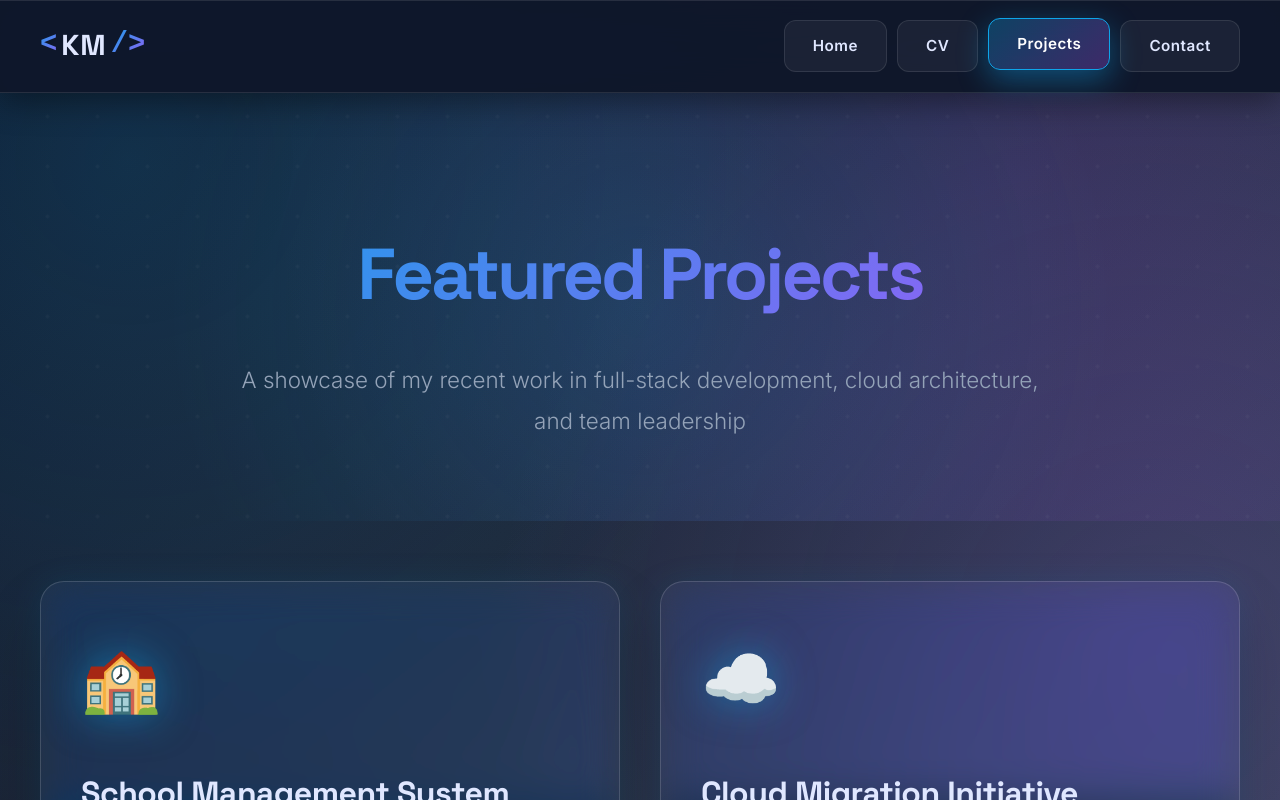
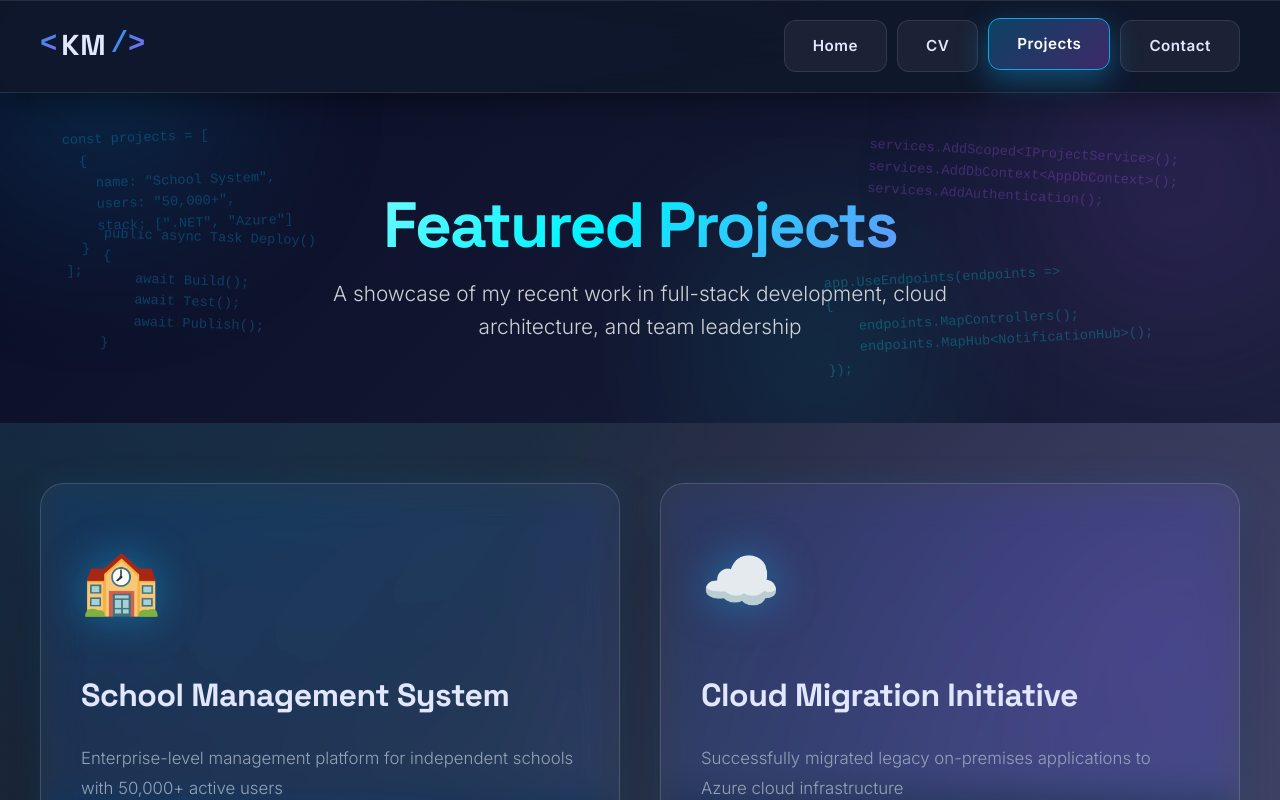
Before and after one commit to KevMain/next.kevin-main.com, a Vue app in the folder frontend/: page /projects in a window 1280 px wide. Shown: the top 800 px of the page. Built offline with nearby package versions, Linux system fonts and the light colour scheme.

Commit message:
Updated header

```diff
--- a/frontend/src/views/CV.vue
+++ b/frontend/src/views/CV.vue
@@ -12,6 +12,41 @@
       <!-- Hero Section -->
       <header class="hero">
         <div class="hero-background">
+          <!-- Code snippets background -->
+          <div class="code-background">
+            <pre class="code-snippet code-snippet-1">
+public class Developer {
+    public string Name => "Kevin Main";
+    public int Experience => 20;
+    public string[] Skills => new[] {
+        ".NET", "Azure", "Vue.js",
+        "React", "Microservices"
+    };
+}</pre>
+            <pre class="code-snippet code-snippet-2">
+const architect = {
+  async design() {
+    return await this
+      .analyze()
+      .plan()
+      .implement();
+  }
+};</pre>
+            <pre class="code-snippet code-snippet-3">
+app.UseRouting();
+app.UseAuthentication();
+app.UseAuthorization();
+app.MapControllers();
+app.Run();</pre>
+            <pre class="code-snippet code-snippet-4">
+[HttpGet]
+public async Task&lt;IActionResult&gt; Get()
+{
+    var result = await service.Execute();
+    return Ok(result);
+}</pre>
+          </div>
+
           <div class="gradient-orb orb-1"></div>
           <div class="gradient-orb orb-2"></div>
           <div class="gradient-orb orb-3"></div>
@@ -259,6 +294,51 @@ export default {
   right: 0;
   bottom: 0;
   overflow: hidden;
+}
+
+/* Code Background */
+.code-background {
+  position: absolute;
+  width: 100%;
+  height: 100%;
+  overflow: hidden;
+  z-index: 0;
+}
+
+.code-snippet {
+  position: absolute;
+  font-family: 'Fira Code', 'Courier New', monospace;
+  font-size: 0.85rem;
+  line-height: 1.6;
+  color: rgba(14, 165, 233, 0.3);
+  white-space: pre;
+  pointer-events: none;
+}
+
+.code-snippet-1 {
+  top: 10%;
+  left: 5%;
+  transform: rotate(-2deg);
+}
+
+.code-snippet-2 {
+  top: 15%;
+  right: 8%;
+  transform: rotate(3deg);
+  color: rgba(168, 85, 247, 0.3);
+}
+
+.code-snippet-3 {
+  bottom: 20%;
+  left: 8%;
+  transform: rotate(2deg);
+}
+
+.code-snippet-4 {
+  bottom: 15%;
+  right: 10%;
+  transform: rotate(-3deg);
+  color: rgba(0, 245, 255, 0.25);
 }
 
 .gradient-orb {
--- a/frontend/src/views/Projects.vue
+++ b/frontend/src/views/Projects.vue
@@ -1,12 +1,48 @@
 <template>
   <div class="projects-page">
-    <!-- Header -->
-    <section class="projects-header">
+    <!-- Header with Code Background -->
+    <section class="projects-header hero">
+      <div class="hero-background">
+        <!-- Code snippets background -->
+        <div class="code-background">
+          <pre class="code-snippet code-snippet-1">
+const projects = [
+  {
+    name: "School System",
+    users: "50,000+",
+    stack: [".NET", "Azure"]
+  }
+];</pre>
+          <pre class="code-snippet code-snippet-2">
+services.AddScoped&lt;IProjectService&gt;();
+services.AddDbContext&lt;AppDbContext&gt;();
+services.AddAuthentication();</pre>
+          <pre class="code-snippet code-snippet-3">
+public async Task Deploy()
+{
+    await Build();
+    await Test();
+    await Publish();
+}</pre>
+          <pre class="code-snippet code-snippet-4">
+app.UseEndpoints(endpoints =>
+{
+    endpoints.MapControllers();
+    endpoints.MapHub&lt;NotificationHub&gt;();
+});</pre>
+        </div>
+
+        <div class="gradient-orb orb-1"></div>
+        <div class="gradient-orb orb-2"></div>
+        <div class="gradient-orb orb-3"></div>
+      </div>
       <div class="container">
-        <h1 class="page-title">Featured Projects</h1>
-        <p class="page-subtitle">
-          A showcase of my recent work in full-stack development, cloud architecture, and team leadership
-        </p>
+        <div class="hero-content">
+          <h1 class="page-title">Featured Projects</h1>
+          <p class="page-subtitle">
+            A showcase of my recent work in full-stack development, cloud architecture, and team leadership
+          </p>
+        </div>
       </div>
     </section>
 
@@ -126,71 +162,162 @@ export default {
   padding: 0 40px;
 }
 
-/* Header */
-.projects-header {
-  padding: 120px 40px 80px;
-  text-align: center;
-  background:
-    radial-gradient(circle at 50% 50%, rgba(14, 165, 233, 0.15) 0%, transparent 70%),
-    radial-gradient(circle at 80% 20%, rgba(168, 85, 247, 0.15) 0%, transparent 70%);
+/* Header with Code Background */
+.projects-header.hero {
+  background: linear-gradient(135deg, #0a0e27 0%, #1a1f3a 100%);
+  color: white;
+  padding: 100px 20px 80px;
   position: relative;
   overflow: hidden;
 }
 
-.projects-header::before {
-  content: '';
+.hero-background {
   position: absolute;
-  top: -50%;
-  left: -50%;
-  width: 200%;
-  height: 200%;
-  background:
-    radial-gradient(circle, rgba(255,255,255,0.03) 2px, transparent 2px);
-  background-size: 50px 50px;
-  animation: gridMove 20s linear infinite;
+  top: 0;
+  left: 0;
+  right: 0;
+  bottom: 0;
+  overflow: hidden;
 }
 
-@keyframes gridMove {
-  0% { transform: translate(0, 0); }
-  100% { transform: translate(50px, 50px); }
+/* Code Background */
+.code-background {
+  position: absolute;
+  width: 100%;
+  height: 100%;
+  overflow: hidden;
+  z-index: 0;
+}
+
+.code-snippet {
+  position: absolute;
+  font-family: 'Fira Code', 'Courier New', monospace;
+  font-size: 0.85rem;
+  line-height: 1.6;
+  color: rgba(14, 165, 233, 0.3);
+  white-space: pre;
+  pointer-events: none;
+}
+
+.code-snippet-1 {
+  top: 10%;
+  left: 5%;
+  transform: rotate(-2deg);
+}
+
+.code-snippet-2 {
+  top: 15%;
+  right: 8%;
+  transform: rotate(3deg);
+  color: rgba(168, 85, 247, 0.3);
+}
+
+.code-snippet-3 {
+  bottom: 20%;
+  left: 8%;
+  transform: rotate(2deg);
+}
+
+.code-snippet-4 {
+  bottom: 15%;
+  right: 10%;
+  transform: rotate(-3deg);
+  color: rgba(0, 245, 255, 0.25);
+}
+
+.gradient-orb {
+  position: absolute;
+  border-radius: 50%;
+  filter: blur(80px);
+  opacity: 0.6;
+  animation: float 20s ease-in-out infinite;
+}
+
+.orb-1 {
+  width: 400px;
+  height: 400px;
+  background: radial-gradient(circle, rgba(14, 165, 233, 0.4) 0%, transparent 70%);
+  top: -200px;
+  left: -100px;
+  animation-delay: 0s;
+}
+
+.orb-2 {
+  width: 500px;
+  height: 500px;
+  background: radial-gradient(circle, rgba(168, 85, 247, 0.3) 0%, transparent 70%);
+  top: -150px;
+  right: -150px;
+  animation-delay: -7s;
+}
+
+.orb-3 {
+  width: 350px;
+  height: 350px;
+  background: radial-gradient(circle, rgba(0, 245, 255, 0.25) 0%, transparent 70%);
+  bottom: -100px;
+  left: 50%;
+  transform: translateX(-50%);
+  animation-delay: -14s;
+}
+
+@keyframes float {
+  0%, 100% {
+    transform: translate(0, 0) scale(1);
+  }
+  33% {
+    transform: translate(30px, -30px) scale(1.1);
+  }
+  66% {
+    transform: translate(-20px, 20px) scale(0.9);
+  }
+}
+
+.projects-header .container {
+  position: relative;
+  z-index: 1;
+  max-width: 900px;
+}
+
+.hero-content {
+  display: flex;
+  flex-direction: column;
+  align-items: center;
+  gap: 20px;
+  text-align: center;
 }
 
 .page-title {
   font-family: 'Space Grotesk', sans-serif;
-  font-size: 4.5rem;
+  font-size: 4rem;
   font-weight: 700;
-  background: linear-gradient(135deg, #0ea5e9 0%, #a855f7 100%);
+  margin: 0;
+  letter-spacing: -2px;
+  line-height: 1;
+  background: linear-gradient(135deg, #ffffff 0%, #00f5ff 50%, #a855f7 100%);
   -webkit-background-clip: text;
   -webkit-text-fill-color: transparent;
   background-clip: text;
-  margin-bottom: 25px;
-  letter-spacing: -3px;
-  animation: fadeInUp 0.8s ease-out;
-  position: relative;
-  z-index: 1;
+  animation: gradient-shift 8s ease infinite;
+  background-size: 200% 200%;
 }
 
-@keyframes fadeInUp {
-  from {
-    opacity: 0;
-    transform: translateY(30px);
+@keyframes gradient-shift {
+  0%, 100% {
+    background-position: 0% 50%;
   }
-  to {
-    opacity: 1;
-    transform: translateY(0);
+  50% {
+    background-position: 100% 50%;
   }
 }
 
 .page-subtitle {
-  font-size: 1.4rem;
-  color: #94a3b8;
-  max-width: 800px;
-  margin: 0 auto;
-  line-height: 1.8;
+  font-size: 1.3rem;
+  color: rgba(255, 255, 255, 0.8);
+  max-width: 700px;
+  margin: 0;
+  line-height: 1.6;
   font-weight: 300;
-  animation: fadeInUp 0.8s ease-out 0.2s both;
-  position: relative;
-  z-index: 1;
 }
 
 /* Projects Section */
```
Also changed, not shown: frontend/src/views/Contact.vue (+173 -47 lines).
